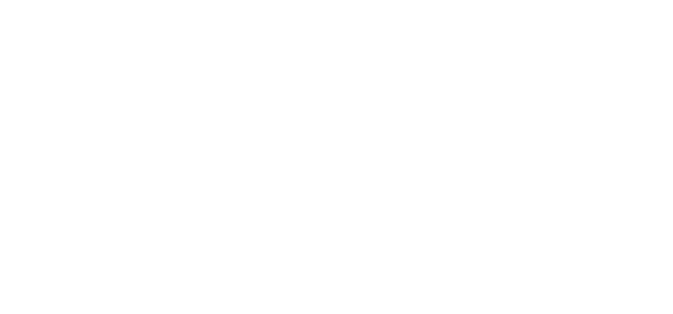
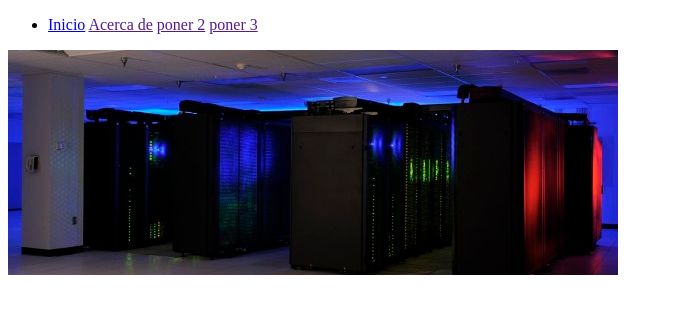
Before and after one commit to fortin378/semana-1-69, a website: page src/index.html in a window 1280 px wide. Shown: the whole page, without its empty margins (0-673 px from the left). Drawn offline with Linux system fonts and the light colour scheme.

Commit message:
se agregó el header

```diff
--- a/src/index.html
+++ b/src/index.html
@@ -7,6 +7,22 @@
 </head>
 <body>
     <header>
+        <nav id="navbar">
+            <ul>
+                <li>
+                    <a href="index.html">
+                        Inicio</a>
+                    <a href="" title="">
+                        Acerca de</a>
+                    <a href="" title="">
+                        poner 2</a>
+                    <a href="" title="">
+                        poner 3</a>
+
+                </li>
+            </ul>
+            <img src="Discover-Supercomputer-2-NASA-NCCS.jpg" alt="Supercomputadoras">
+        </nav>
 
     </header>
     <main>
```
Also changed, not shown: src/Discover-Supercomputer-2-NASA-NCCS.jpg (added).
